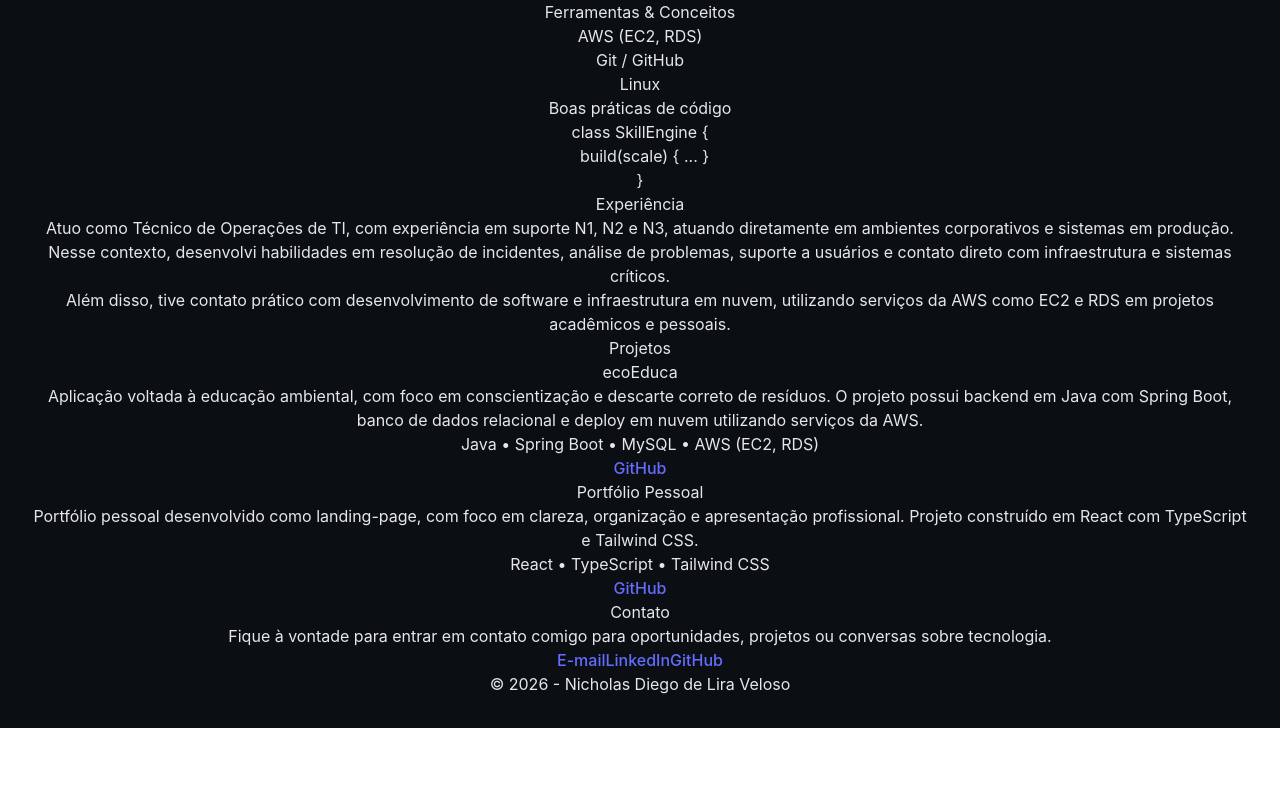
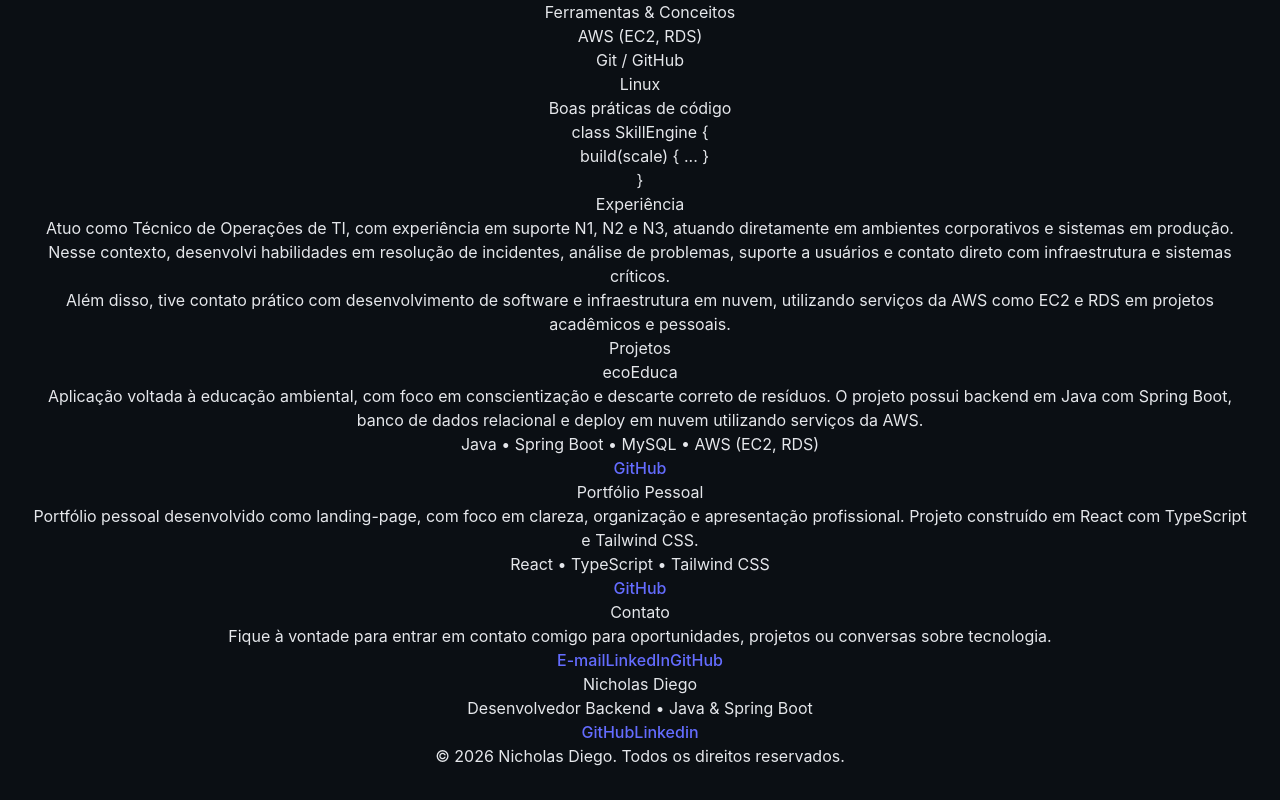
Before and after one commit to nickdiegao/Portfolio-Nicholas-Diego, a React (Vite) app: page / in a window 1280 px wide. Shown: the part 2254-3054 px from the top of the page. Before the commit the page ends 2982 px from the top, so only its background shows below. Built offline with nearby package versions, Linux system fonts and the light colour scheme.

Commit message:
feat: add minimal and professional footer

```diff
--- a/src/components/Footer.tsx
+++ b/src/components/Footer.tsx
@@ -1,7 +1,39 @@
 export default function Footer() {
     return (
-        <footer className="w-full py-6 text-center text-sm text-gray-500">
-            © {new Date().getFullYear()} - Nicholas Diego de Lira Veloso
+        <footer className="border-t border-[var(--border-subtle)]">
+            <div className="max-w-6xl mx-auto px-6 py-6 flex flex-col md:flex-row items-center justify-between gap-6">
+
+                <div className="text-center md:text-left">
+                    <p className="font-medium">
+                        Nicholas Diego
+                    </p>
+                    <p className="text-sm text-[var(--text-secondary)]">
+                        Desenvolvedor Backend • Java & Spring Boot
+                    </p>
+                </div>
+
+                <div className="flex gap-6 text-sm">
+                    <a
+                        href="https://github.com/nickdiegao"
+                        target="_blank"
+                        className="hover:text-[var(--accent)] transition-colors"
+                    >
+                        GitHub
+                    </a>
+                    <a
+                        href="https://www.linkedin.com/in/nicholas-diego/"
+                        target="_blank"
+                        className="hover:text-[var(--accent)] transition-colors"
+                    >
+                        Linkedin
+                    </a>
+                </div>
+            </div>
+
+            <div className="text-center text-xs text-[var(--text-secondary)] pb-6">
+                   © {new Date().getFullYear()} Nicholas Diego. Todos os direitos reservados.
+            </div>
+
         </footer>
     )
 }
```
